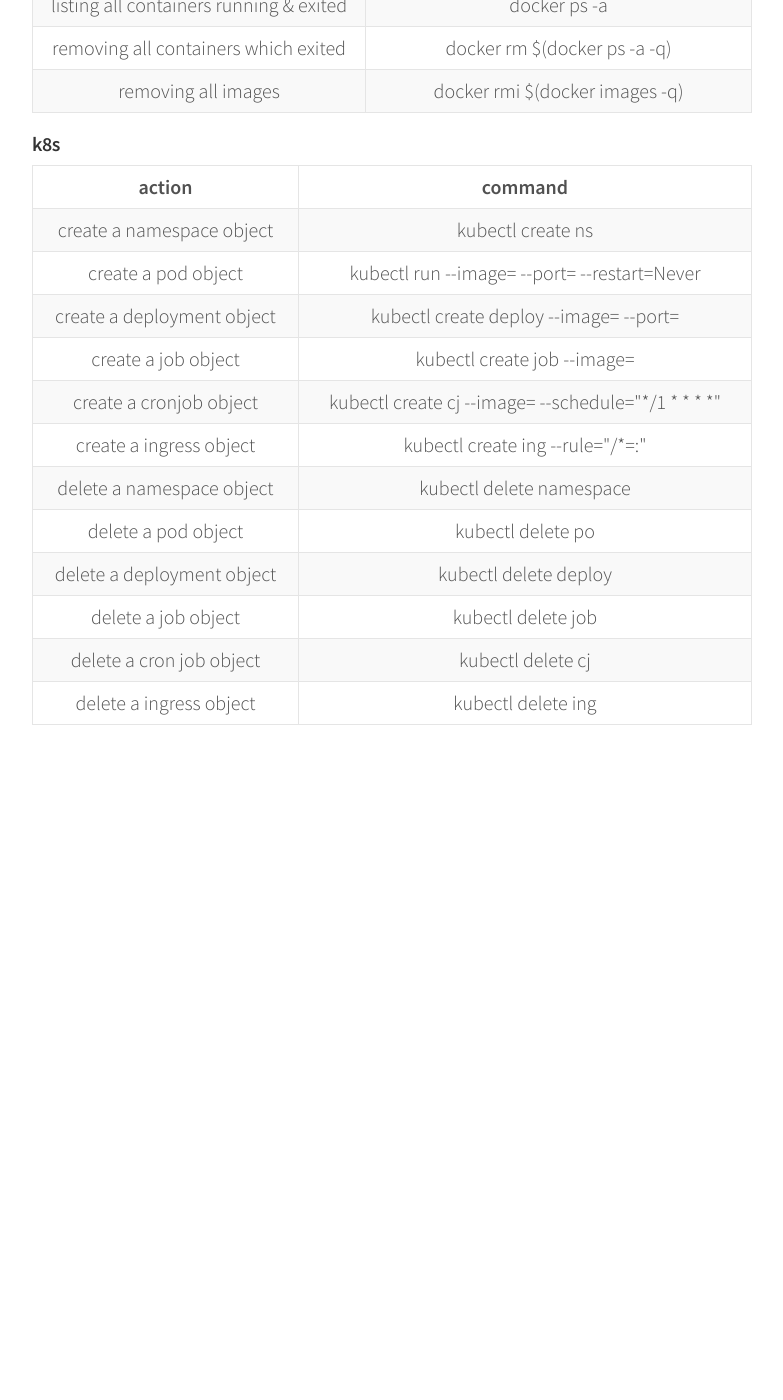
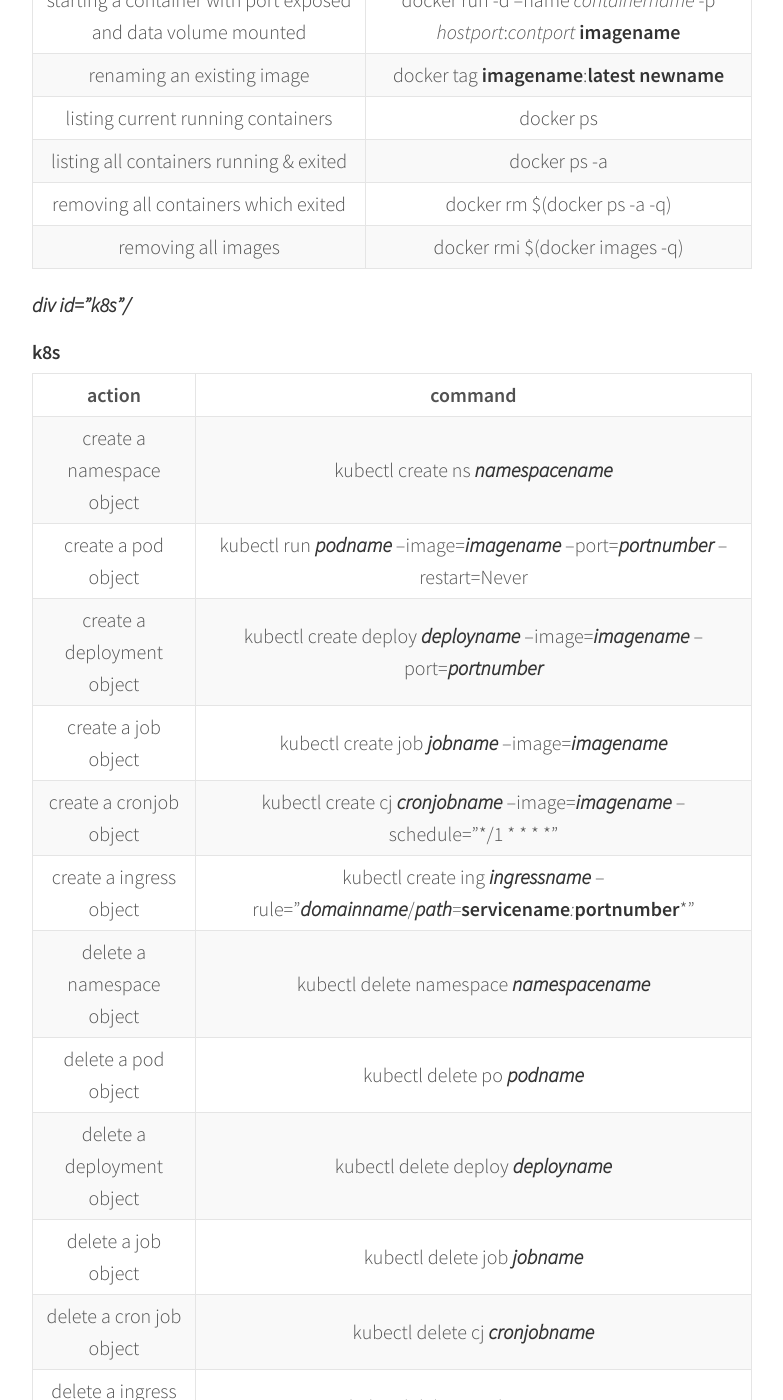
Before and after one commit to karpra/karpra.github.io, a Jekyll site: the page built from _posts/2015-11-9- cheatsheet.md, in a window 1280 px wide and 1400 px high, scrolled down 2349 px. Shown: the whole window, without its empty margins (248-1031 px from the left). Built offline with Jekyll 4.4.1, drawn with Linux system fonts in a browser that asks for light colours; before the commit the page ends 3194 px from its top, so only the background shows below that; some of the changed text lies outside the part shown.

Commit message:
formatting k8s imperative commands

```diff
--- a/_posts/2015-11-9- cheatsheet.md
+++ b/_posts/2015-11-9- cheatsheet.md
@@ -12,7 +12,7 @@
 [k8s](#k8s)
 
 
-<div id="vagrant"/>
+***div id="vagrant"/***
 #### vagrant
 
 action|command|
@@ -23,7 +23,7 @@
 shutting down the vm|vagrant halt|
 destroy the vm|vagrant destory|
 
-<div id="git"/>
+***div id="git"/***
 #### git
 
 action|command|
@@ -44,7 +44,7 @@
 deleting remote branch| git push origin --delete **branchname**|
 deleting local branch| git branch -d **branchname**|
 
-<div id="docker"/>
+***div id="docker"/***
 #### docker
 
 action|command|
@@ -63,20 +63,20 @@
 removing all containers which exited | docker rm $(docker ps -a -q)|
 removing all images | docker rmi $(docker images -q)|
 
-<div id="k8s"/>
+***div id="k8s"/***
 #### k8s
 
 action|command|
 :----:|:----:|
-create a namespace object | kubectl create ns <namespacename>
-create a pod object | kubectl run <podname> --image=<imagename> --port=<portnumber> --restart=Never
-create a deployment object | kubectl create deploy <deployname> --image=<imagename> --port=<portnumber>
-create a job object | kubectl create job <jobname> --image=<imagename>
-create a cronjob object | kubectl create cj <cronjobname> --image=<imagename> --schedule="*/1 * * * *"
-create a ingress object | kubectl create ing <ingressname> --rule="<domainname>/<path>*=<servicename>:<portnumber>"
-delete a namespace object| kubectl delete namespace <namespacename>
-delete a pod object | kubectl delete po <podname>
-delete a deployment object | kubectl delete deploy <deployname>
-delete a job object | kubectl delete job <jobname>
-delete a cron job object | kubectl delete cj <cronjobname>
-delete a ingress object | kubectl delete ing <ingressname>
+create a namespace object | kubectl create ns ***namespacename***
+create a pod object | kubectl run ***podname*** --image=***imagename*** --port=***portnumber*** --restart=Never
+create a deployment object | kubectl create deploy ***deployname*** --image=***imagename*** --port=***portnumber***
+create a job object | kubectl create job ***jobname*** --image=***imagename***
+create a cronjob object | kubectl create cj ***cronjobname*** --image=***imagename*** --schedule="*/1 * * * *"
+create a ingress object | kubectl create ing ***ingressname*** --rule="***domainname***/***path****=***servicename***:***portnumber***"
+delete a namespace object| kubectl delete namespace ***namespacename***
+delete a pod object | kubectl delete po ***podname***
+delete a deployment object | kubectl delete deploy ***deployname***
+delete a job object | kubectl delete job ***jobname***
+delete a cron job object | kubectl delete cj ***cronjobname***
+delete a ingress object | kubectl delete ing ***ingressname***
```
